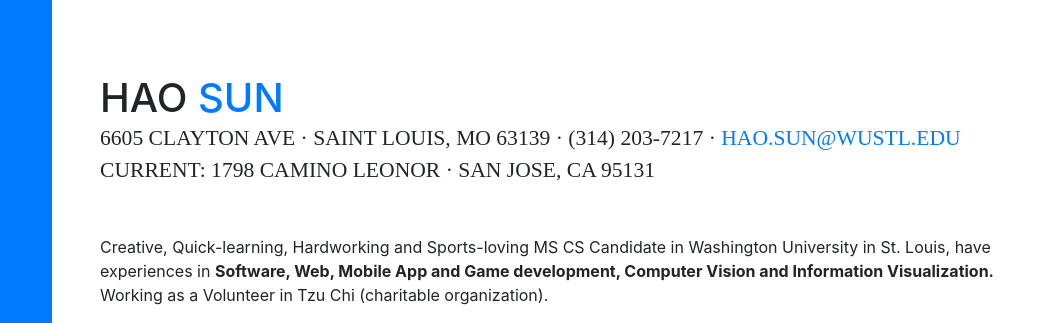
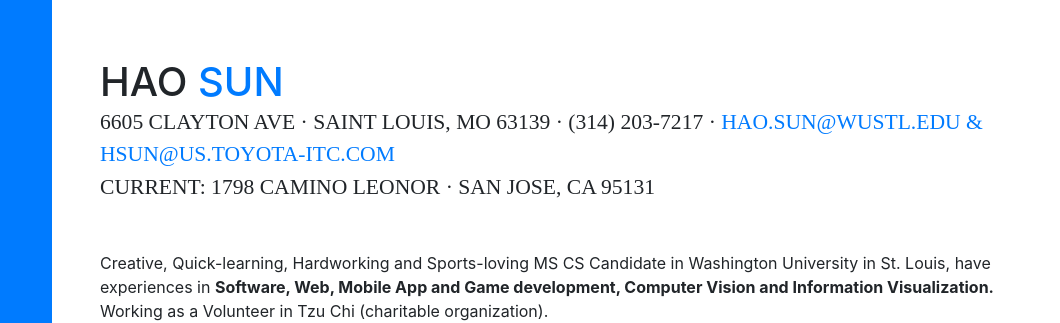
Before and after one commit to HaoSunWashU/HaoSunWashU.github.io, a website with bundled scripts: page index.html in a window 1280 px wide. Shown: the part 117-440 px from the top of the page, 220-1280 px from the left. Built offline with nearby package versions, Linux system fonts and the light colour scheme; a web font is replaced by a local one.

Commit message:
update email

```diff
--- a/index.html
+++ b/index.html
@@ -73,7 +73,7 @@
             <span class="text-primary">Sun</span>
           </h1>
           <div class="subheading mb-5">6605 Clayton Ave · Saint Louis, MO 63139 · (314) 203-7217 ·
-            <a href="mailto:name@email.com">hao.sun@wustl.edu</a></br>
+            <a href="mailto:name@email.com">hao.sun@wustl.edu & hsun@us.toyota-itc.com</a></br>
             Current: 1798 Camino Leonor · San Jose, CA 95131
           </div>
           <p class="mb-5">Creative, Quick-learning, Hardworking and Sports-loving MS CS Candidate in Washington University in St. Louis, have experiences in <strong>Software, Web, Mobile App and Game development, Computer Vision and Information Visualization.</strong> Working as a Volunteer in Tzu Chi (charitable organization).</p>
```
